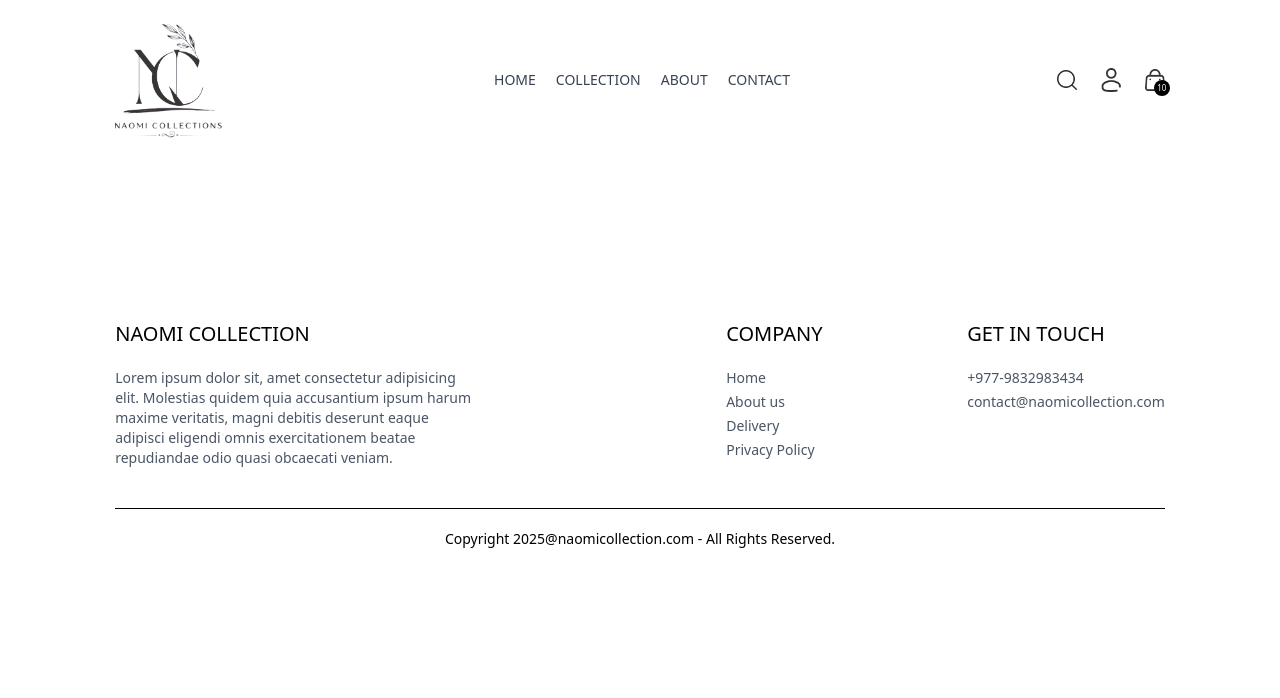
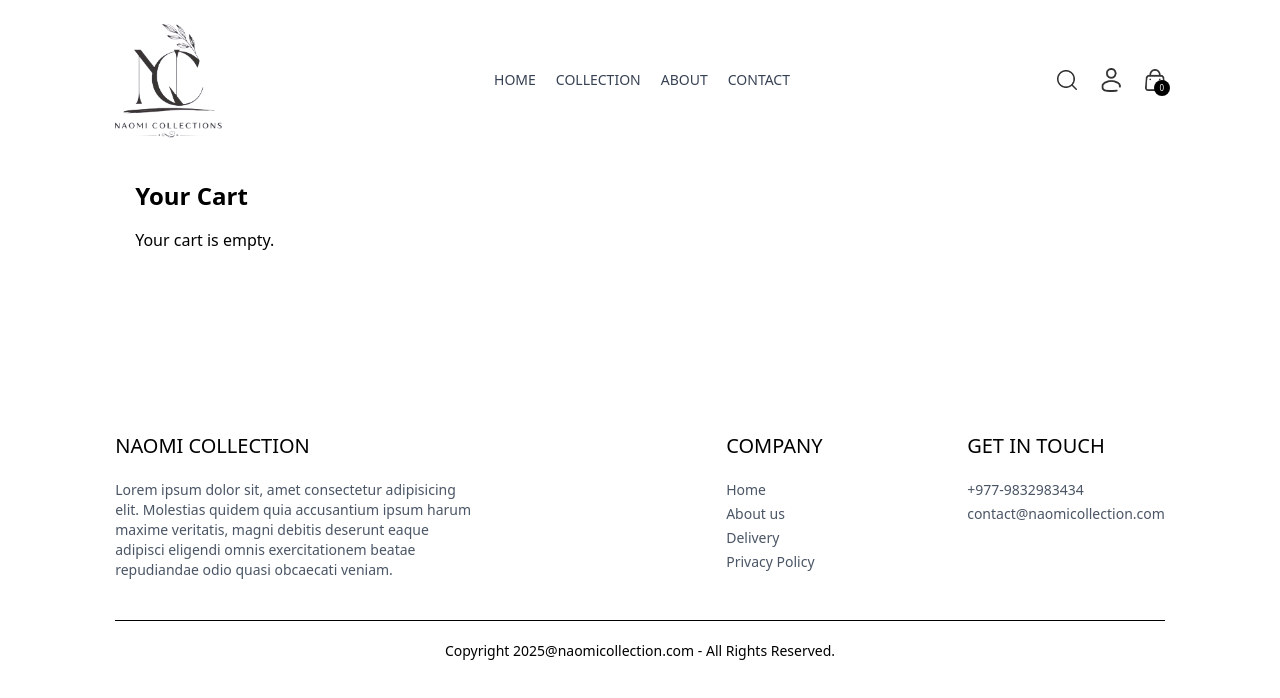
Before and after one commit to MiLaN-StHa/EcommerceProject, a React (Vite) app in the folder frontend/: page /cart in a window 1280 px wide. Shown: the top 698 px of the page. Built offline with nearby package versions, Linux system fonts and the light colour scheme.

Commit message:
cart page started

```diff
--- a/frontend/src/App.jsx
+++ b/frontend/src/App.jsx
@@ -12,9 +12,12 @@ import Orders from './pages/Orders'
 import Navbar from './components/Navbar'
 import Footer from './components/Footer'
 import SearchBar from './components/SearchBar'
+
+import { ToastContainer, toast } from 'react-toastify';
 const App = () => {
   return (
     <div className='px-4 sm:px-[5vw] md:px-[7vw] lg:px-[9vw]'>
+      <ToastContainer/>
       <Navbar/>
       <SearchBar/>
       <Routes>
--- a/frontend/src/components/Navbar.jsx
+++ b/frontend/src/components/Navbar.jsx
@@ -7,7 +7,7 @@ import { ShopContext } from '../context/ShopContext'
 const Navbar = () => {
 
   const [visible,setVisible]=useState(false);
-  const {setShowSearch}=useContext(ShopContext);
+  const {setShowSearch,getCartCount}=useContext(ShopContext);
 
   return (
     <div className='flex items-center justify-between py-5 font-medium'>
@@ -47,7 +47,7 @@ const Navbar = () => {
         </div>
           <Link to='/cart' className='relative'>
           <img src={assets.cart_icon} className='w-5 min-w-5' alt="" />
-          <p className='absolute right-[-5px] bottom-[-5px] w-4 text-center leading-4 bg-black text-white aspect-square rounded-full text-[8px]'>10</p>
+          <p className='absolute right-[-5px] bottom-[-5px] w-4 text-center leading-4 bg-black text-white aspect-square rounded-full text-[8px]'>{getCartCount()}</p>
           </Link>
           <img onClick={()=>setVisible(true)} src={assets.menu_icon} className='w-5 cursor-pointer sm:hidden' alt="" />
        </div>
--- a/frontend/src/context/ShopContext.jsx
+++ b/frontend/src/context/ShopContext.jsx
@@ -1,26 +1,39 @@
-import React, { useState } from "react";
-import { createContext } from "react";
-import { products } from "../assets/frontend_assets/assets"
+import React, { useEffect, useState, createContext } from "react";
+import { products } from "../assets/frontend_assets/assets";
 
 export const ShopContext = createContext();
 
-const ShopContextProvider = (props)=>{
+const ShopContextProvider = (props) => {
+    const currency = 'Rs.';
+    const delivery_fee = 10;
+    const [search, setSearch] = useState('');
+    const [showSearch, setShowSearch] = useState(false);
+    const [cartItems, setCartItems] = useState({});
 
-    const currency='Rs.';
-    const devlivery_fee=10;
-    const [search,setSearch]= useState('');
-    const [showSearch,setShowSearch]=useState(false);
+    // ✅ Fix: Properly Update Cart Items
+    const addToCart = (itemId) => {
+        setCartItems(prevCart => ({
+            ...prevCart,
+            [itemId]: (prevCart[itemId] || 0) + 1  // Increment count
+        }));
+    };
 
+    // ✅ Fix: Correctly Count Items in Cart
+    const getCartCount = () => {
+        return Object.values(cartItems).reduce((total, count) => total + count, 0);
+    };
 
-    const value ={
-        products, currency, devlivery_fee,
-        search,setSearch,showSearch,setShowSearch
-    }
-    return(
-       <ShopContext.Provider value={value}>
-        {props.children}
-       </ShopContext.Provider>
-    )
-}
+    const value = {
+        products, currency, delivery_fee,
+        search, setSearch, showSearch, setShowSearch,
+        cartItems, addToCart, getCartCount
+    };
+
+    return (
+        <ShopContext.Provider value={value}>
+            {props.children}
+        </ShopContext.Provider>
+    );
+};
 
 export default ShopContextProvider;
--- a/frontend/src/pages/Cart.jsx
+++ b/frontend/src/pages/Cart.jsx
@@ -1,11 +1,41 @@
-import React from 'react'
+import React, { useContext, useEffect, useState } from 'react';
+import { ShopContext } from '../context/ShopContext';
 
 const Cart = () => {
+  const { products, currency, cartItems } = useContext(ShopContext);
+  const [cartData, setCartData] = useState([]);
+
+  useEffect(() => {
+    const tempData = Object.keys(cartItems)
+      .filter(itemId => cartItems[itemId] > 0) // ✅ Only include items with quantity > 0
+      .map(itemId => {
+        const product = products.find(p => p._id === itemId); // ✅ Get product details
+        return product ? { ...product, quantity: cartItems[itemId] } : null;
+      })
+      .filter(item => item !== null); // ✅ Remove null values (if product not found)
+
+    setCartData(tempData);
+  }, [cartItems, products]); // ✅ React updates when cartItems or products change
+
   return (
-    <div>
+    <div className="p-5">
+      <h2 className="text-2xl font-bold mb-4">Your Cart</h2>
+      {cartData.length > 0 ? (
+        cartData.map((item) => (
+          <div key={item._id} className="flex items-center gap-4 border-b pb-4 mb-4">
+            <img src={item.image[0]} alt={item.name} className="w-20 h-20 object-cover" />
+            <div>
+              <h3 className="text-lg font-semibold">{item.name}</h3>
+              <p>{currency}{item.price} x {item.quantity}</p>
+              <p className="font-bold">Total: {currency}{item.price * item.quantity}</p>
+            </div>
+          </div>
+        ))
+      ) : (
+        <p>Your cart is empty.</p>
+      )}
+    </div>
+  );
+};
 
-    </div>
-  )
-}
-
-export default Cart
+export default Cart;
--- a/frontend/src/pages/Product.jsx
+++ b/frontend/src/pages/Product.jsx
@@ -6,7 +6,7 @@ import RelatedProducts from "../components/RelatedProducts";
 
 const Product = () => {
   const { productId } = useParams();
-  const { products, currency } = useContext(ShopContext);
+  const { products, currency, addToCart} = useContext(ShopContext);
   const [productData, setProductData] = useState(false);
   const [image, setImage] = useState("");
 
@@ -15,7 +15,6 @@ const Product = () => {
       if (item._id === productId) {
         setProductData(item);
         setImage(item.image[0]);
-        console.log(item);
 
         return null;
       }
@@ -65,7 +64,7 @@ const Product = () => {
           <p className="mt-5 text-gray-500 md:w-4/5">
             {productData.description}
           </p>
-          <button className="bg-black text-white px-8 py-3 my-8 text-sm active:bg-gray-700 ">
+          <button onClick={()=>addToCart(productData._id)} className="bg-black text-white px-8 py-3 my-8 text-sm active:bg-gray-700 ">
             ADD TO CART
           </button>
           <hr className="mt-8 sm:w-4/5 " />
```
